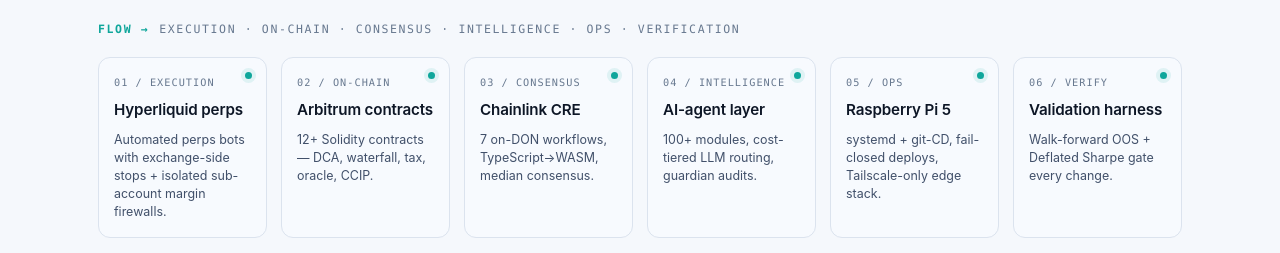
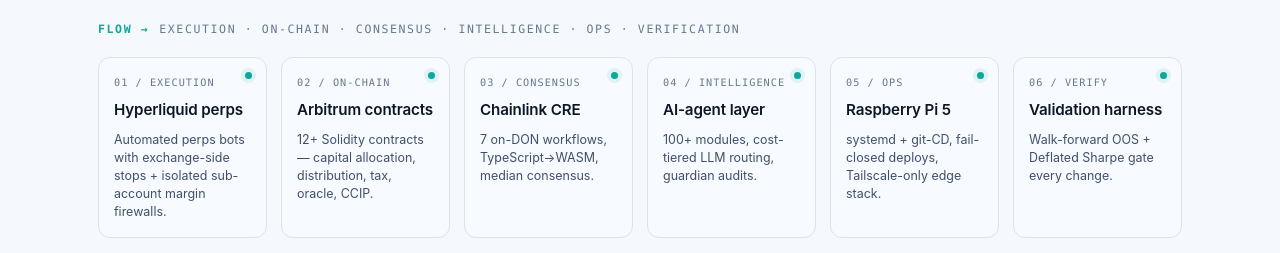
Before and after one commit to franclino/sebastianhein-site, a Next.js app: page / in a window 1280 px wide. Shown: the part 2400-2653 px from the top of the page. Built offline with nearby package versions, Linux system fonts and the light colour scheme.

Commit message:
content: remove last internal term (DCA) from public site

```diff
--- a/app/page.tsx
+++ b/app/page.tsx
@@ -173,7 +173,7 @@
                 <span className="dot" />
                 <span className="n">02 / ON-CHAIN</span>
                 <span className="t">Arbitrum contracts</span>
-                <span className="d">12+ Solidity contracts — DCA, waterfall, tax, oracle, CCIP.</span>
+                <span className="d">12+ Solidity contracts — capital allocation, distribution, tax, oracle, CCIP.</span>
               </div>
               <div className="mod">
                 <span className="dot" />
```
